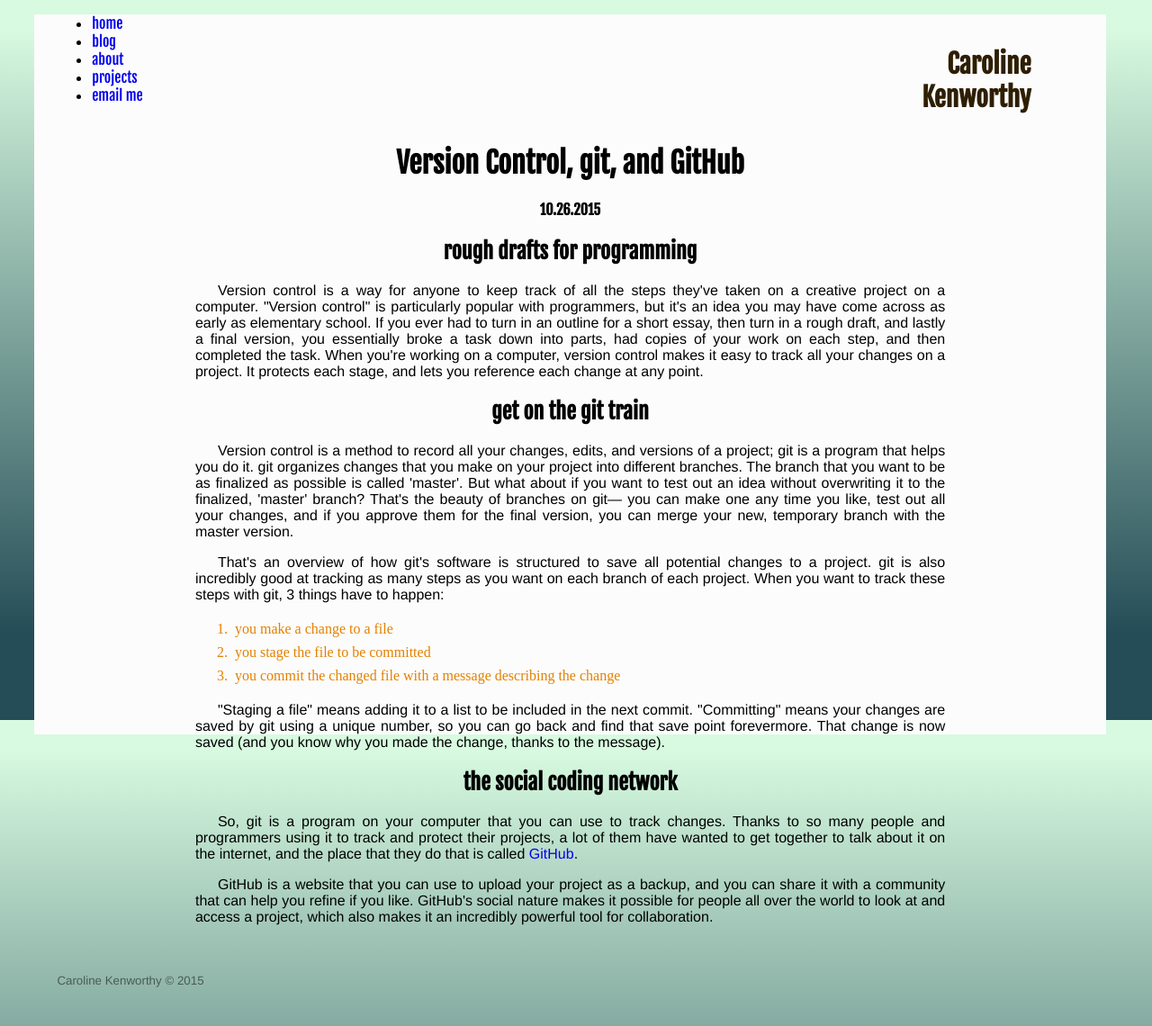
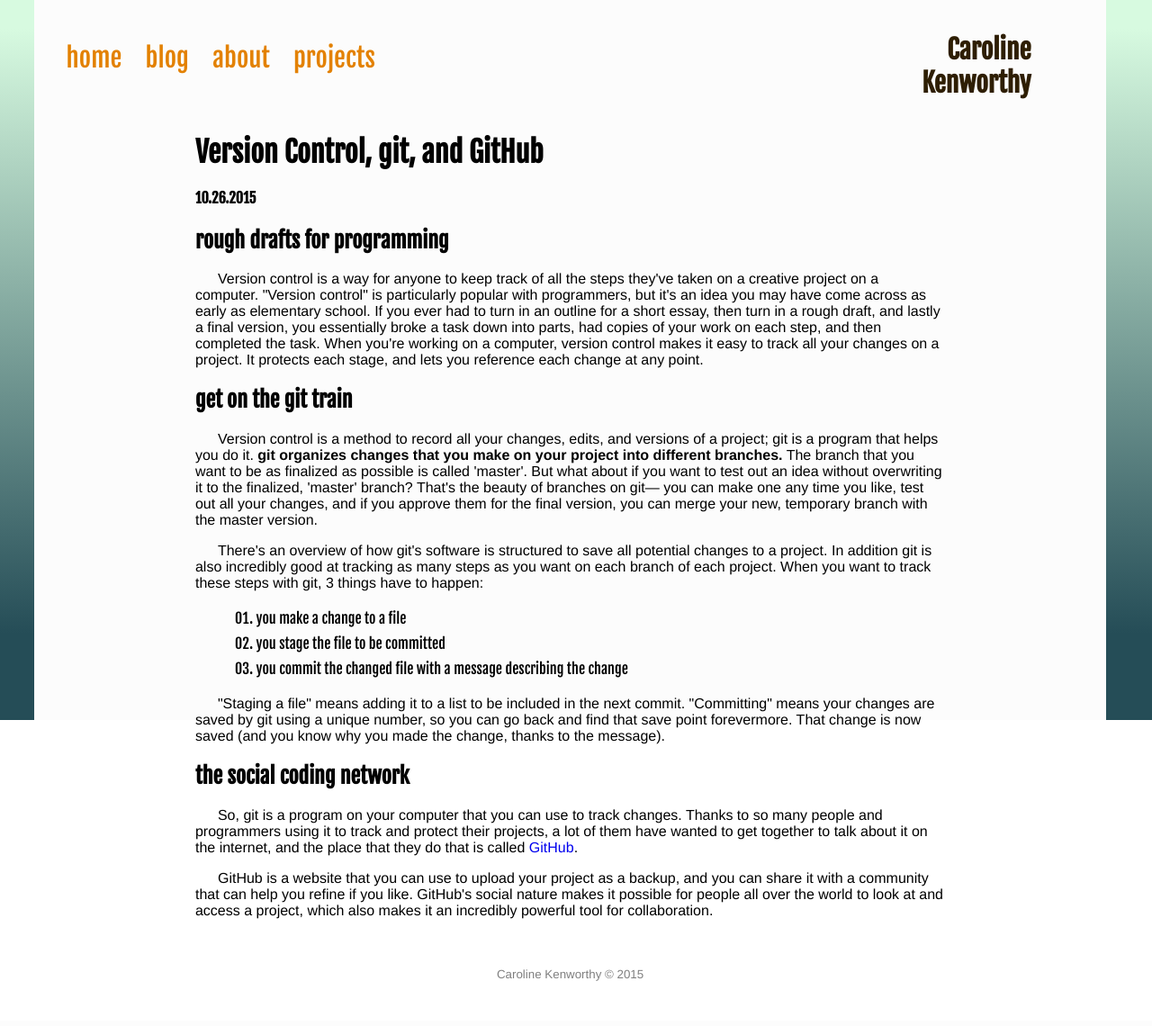
Before and after one commit to kenworthyc/kenworthyc.github.io, a PHP site: page /blog/git.html in a window 1280 px wide. Shown: the whole page at 90% size. After the commit the page ends 1090 px from the top, so only its background shows below. Run offline with PHP 8.4, Linux system fonts and the light colour scheme.

Commit message:
Fix blog header links, edit posts

```diff
--- a/about.html
+++ b/about.html
@@ -8,6 +8,9 @@
 </head>
 
 <body>
+  <div id="gradient-bg">
+  <div id="body-bg">
+
     <header>
       <h2 id="name-text">Caroline Kenworthy</h2>
       <nav>
@@ -29,5 +32,7 @@
     <footer>
       <p>Caroline Kenworthy &copy; 2015</p>
     </footer>
+  </div>
+  </div>
 </body>
 </html>
--- a/blog/git.html
+++ b/blog/git.html
@@ -5,19 +5,17 @@
   <link rel="stylesheet" type="text/css" href="../stylesheets/normalize.css">
   <link rel="stylesheet" type="text/css" href="../stylesheets/default.css">
   <link rel="stylesheet" type="text/css" href="../stylesheets/blog.css">
-
 </head>
-
+<body>
+<div id="gradient-bg">
+  <div id="body-bg">
     <header>
       <h3 id="name-text">Caroline<br>Kenworthy</h3>
       <nav>
-        <ul>
-          <li><a href="../index.html">home</a></li>
-          <li><a href="index.html">blog</a></li>
-          <li><a href="../about.html">about</a></li>
-          <li><a href="../projects/index.html">projects</a></li>
-          <li><a href="../email.html">email me</a></li>
-        </ul>
+        <a href="../index.html">home</a>
+        <a href="index.html">blog</a>
+        <a href="../about.html">about</a>
+        <a href="../projects/index.html">projects</a>
       </nav>
     </header>
       <section>
@@ -30,10 +28,10 @@
             </p>
           <h2>get on the git train</h2>
             <p>
-        Version control is a method to record all your changes, edits, and versions of a project; git is a program that helps you do it. git organizes changes that you make on your project into different branches. The branch that you want to be as finalized as possible is called 'master'. But what about if you want to test out an idea without overwriting it to the finalized, 'master' branch? That's the beauty of branches on git— you can make one any time you like, test out all your changes, and if you approve them for the final version, you can merge your new, temporary branch with the master version.
+              Version control is a method to record all your changes, edits, and versions of a project; git is a program that helps you do it. <strong>git organizes changes that you make on your project into different branches.</strong> The branch that you want to be as finalized as possible is called 'master'. But what about if you want to test out an idea without overwriting it to the finalized, 'master' branch? That's the beauty of branches on git— you can make one any time you like, test out all your changes, and if you approve them for the final version, you can merge your new, temporary branch with the master version.
             </p>
             <p>
-        That's an overview of how git's software is structured to save all potential changes to a project. git is also incredibly good at tracking as many steps as you want on each branch of each project. When you want to track these steps with git, 3 things have to happen:
+              There's an overview of how git's software is structured to save all potential changes to a project. In addition git is also incredibly good at tracking as many steps as you want on each branch of each project. When you want to track these steps with git, 3 things have to happen:
             </p>
                 <ol>
                   <li>you make a change to a file</li>
@@ -55,4 +53,7 @@
       <footer>
         <p>Caroline Kenworthy &copy; 2015</p>
       </footer>
+    </div>
+  </div>
+</body>
 </html>
--- a/index.html
+++ b/index.html
@@ -6,9 +6,11 @@
     <link href='https://fonts.googleapis.com/css?family=Fjalla+One|Arimo:400,700' rel='stylesheet' type='text/css'>
     <link rel="stylesheet" type="text/css" href="stylesheets/normalize.css">
     <link rel="stylesheet" type="text/css" href="stylesheets/default.css">
-
 </head>
 <body>
+  <div id="gradient-bg">
+  <div id="body-bg">
+
     <header>
       <h2 id="name-text">Caroline Kenworthy</h2>
       <nav>
@@ -45,5 +47,7 @@
     <footer>
       <p>Caroline Kenworthy &copy; 2015</p>
     </footer>
+  </div>
+  </div>
 </body>
 </html>
--- a/projects/index.html
+++ b/projects/index.html
@@ -9,6 +9,9 @@
 
 </head>
 <body>
+  <div id="gradient-bg">
+  <div id="body-bg">
+
     <header>
       <h2 id="name-text">Caroline Kenworthy</h2>
       <nav>
@@ -37,5 +40,7 @@
     <footer>
       <p>Caroline Kenworthy &copy; 2015</p>
     </footer>
+  </div>
+  </div>
 </body>
 </html>
--- a/stylesheets/blog.css
+++ b/stylesheets/blog.css
@@ -9,13 +9,17 @@
 --------visited: #463E66
 */
 
+
 h1, h2, h4 {
   font-family: Fjalla One;
-  text-align: center;
 }
 
-p a:visited {
-  color: #FFCA85;
+li a:link {
+  color: #5D2C9E;
+}
+
+li a:visited {
+  color: #5D2C9E;
   text-decoration: line-through;
 }
 
@@ -35,14 +39,20 @@
   font-size: 10pt;
 }
 
-article ul, p {
+article p {
   text-indent: 25px;
   text-align: left;
 }
 
+ul {
+  text-align: left;
+  list-style-type: disc inside;
+}
+
 ol li {
+  font-family: Fjalla One;
   text-align: left;
   padding: .25em;
-  font-family: Lora;
-  color: #E38100;
+  list-style: decimal-leading-zero inside;
+
 }
--- a/stylesheets/default.css
+++ b/stylesheets/default.css
@@ -11,8 +11,15 @@
 
 */
 
-html {
 
+html, body {
+  height: 100%;
+  font-family: Arimo;
+}
+
+#gradient-bg {
+  height: 100%;
+  clear: left;
   background: #d7fae0;
   background: -moz-linear-gradient(top, #d7fae0 0%, #d7fae0 4%, #254d57 88%, #254d57 100%);
   background: -webkit-gradient(left top, left bottom, color-stop(0%, #d7fae0), color-stop(4%, #d7fae0), color-stop(88%, #254d57), color-stop(100%, #254d57));
@@ -21,14 +28,13 @@
   background: -ms-linear-gradient(top, #d7fae0 0%, #d7fae0 4%, #254d57 88%, #254d57 100%);
   background: linear-gradient(to bottom, #d7fae0 0%, #d7fae0 4%, #254d57 88%, #254d57 100%);
   filter: progid:DXImageTransform.Microsoft.gradient( startColorstr='#d7fae0', endColorstr='#254d57', GradientType=0 );
-  height: 100%;
-    font-family: Arimo;
 }
 
-body {
+#body-bg {
   margin: 0 3%;
   height: 100%;
   width: 93%;
+  clear:left;
   background-color: #fcfcfc;
 }
 
@@ -46,12 +52,16 @@
   padding: 0 2%;
 }
 
-nav>a {
+nav>a:link {
   display: inline-block;
   padding: 4% 1%;
   min-width: 35px;
 
   font-size: 1.8em;
+  color: #E38100;
+}
+
+nav>a:visited {
   color: #E38100;
 }
 
```
Also changed, not shown: blog/JavaScript.html (+10 -8 lines), blog/arrays-hashes.html (+10 -7 lines), blog/css-concepts.html (+10 -8 lines), blog/enumerable-methods.html (+10 -10 lines), blog/index.html (+6 -2 lines), blog/ruby-classes.html (+5 -8 lines), blog/tech.html (+4 -7 lines), email.html (+5 -2 lines), projects/cheatsheet.html (+9 -7 lines). Lines whose indentation alone changed are shown as unchanged.
